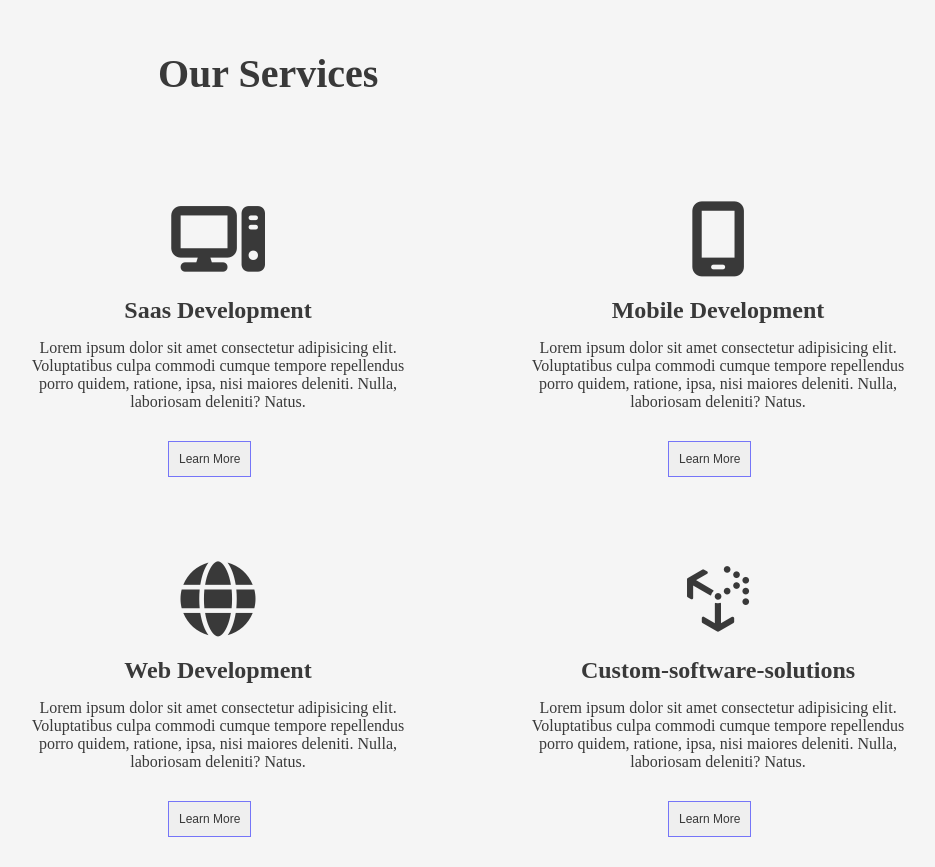
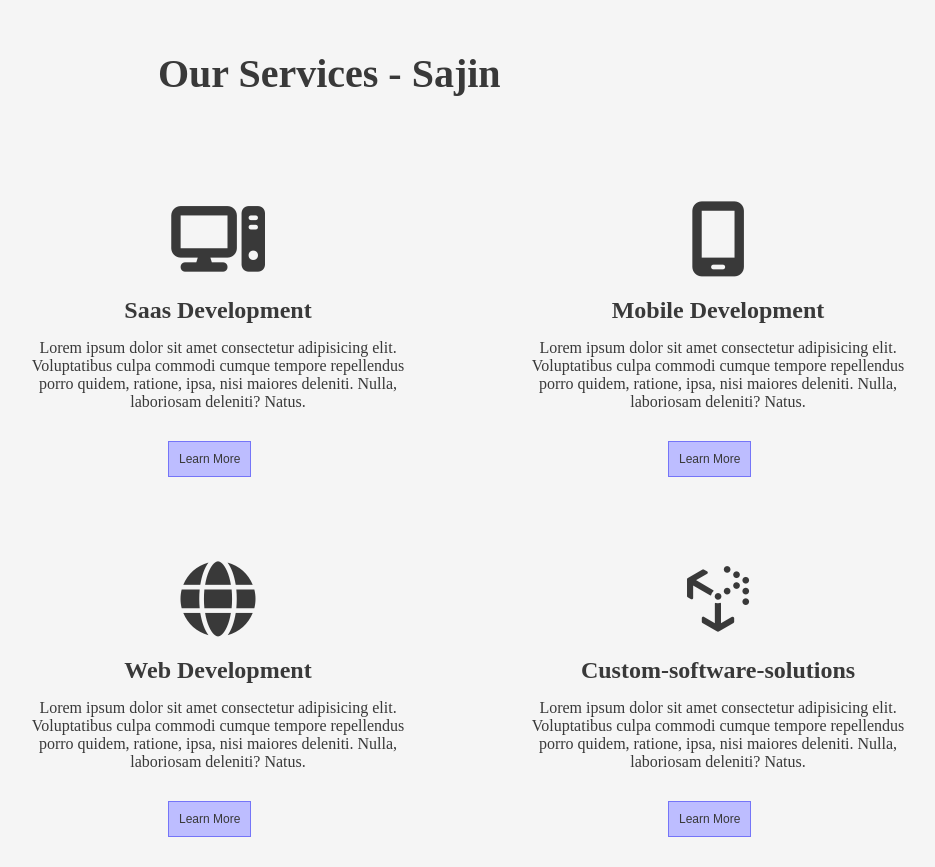
Before and after one commit to balajik27/samplePage, a plain HTML site: page index.html in a window 1280 px wide. Shown: the whole page, without its empty margins (172-1107 px from the left). Drawn offline with Linux system fonts and the light colour scheme.

Commit message:
Added name

```diff
--- a/index.html
+++ b/index.html
@@ -12,7 +12,7 @@
 
     <main>
         <section>
-            <h1>Our Services</h1>
+            <h1>Our Services - Sajin</h1>
             <div class="mainSection">
 
                 <div class="boxes">
--- a/main.css
+++ b/main.css
@@ -68,6 +68,7 @@ h1 {
     font-weight: 500;
     border: 1px solid rgb(117, 117, 248);
     color: rgb(57, 57, 57);
+    background: rgb(189, 189, 255);
 }
 
 .boxes p {
```
